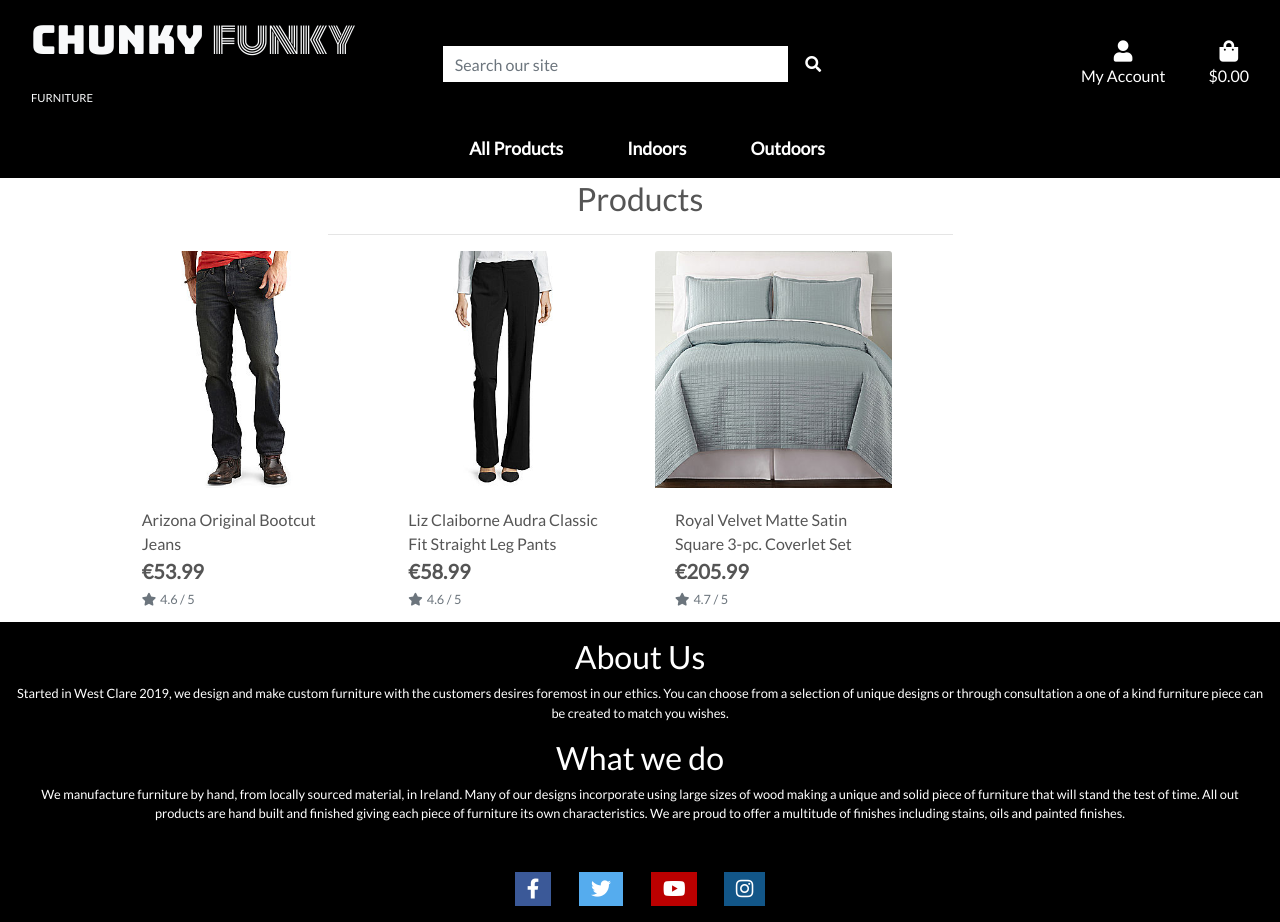
After one commit to VinceNolan999/chunky_funky, a Django app: page /products/ in a window 1280 px wide. The commit adds this page. Run offline with Django 3.2, Linux system fonts and the light colour scheme; data comes from the database, SQL or seed files in the repository; some libraries are stand-ins or nearby versions; some web fonts are replaced.

Commit message:
product page created

```diff
--- a/chunky_funky/urls.py
+++ b/chunky_funky/urls.py
@@ -23,4 +23,5 @@
     path('admin/', admin.site.urls),
     path('accounts/', include('allauth.urls')),
     path('', include('home.urls')),
+    path('products/', include('products.urls')),
     ] + static(settings.MEDIA_URL, document_root=settings.MEDIA_ROOT)
--- a/home/urls.py
+++ b/home/urls.py
@@ -1,10 +1,9 @@
 """
 Home app URL Configuration
 """
-from django.contrib import admin
 from django.urls import path
 from . import views
 
 urlpatterns = [
-    path('', views.index, name='home'),
+    path('', views.index, name='home')
 ]
--- a/products/models.py
+++ b/products/models.py
@@ -30,7 +30,7 @@
     name = models.CharField(max_length=254)
     description = models.TextField()
     price = models.DecimalField(max_digits=6, decimal_places=2)
-    rating = models.DecimalField(max_digits=6, decimal_places=2, null=True, blank=True)
+    rating = models.DecimalField(max_digits=6, decimal_places=1, null=True, blank=True)
     image_url = models.URLField(max_length=1024, null=True, blank=True)
     image = models.ImageField(null=True, blank=True)
 
--- /dev/null
+++ b/products/templates/products/products.html
@@ -0,0 +1,79 @@
+{% extends "base.html" %}
+{% load static %}
+
+{% block page_header %}
+    <div class="container header-container">
+        <div class="row">
+            <div class="col"></div>
+        </div>
+    </div>
+{% endblock %}
+
+{% block content %}
+    <div class="overlay"></div>
+    <div class="container-fluid">
+        <div class="row">
+            <div class="col text-center mt-3">
+                <h2 class="logo-font">Products</h2>
+                <hr class="w-50 mb-1">
+            </div>
+        </div>
+        <div class="row">
+            <div class="product-container col-10 offset-1">
+                <div class="row mt-1 mb-2"></div>
+                <div class="row">
+                    {% for product in products %}
+                        <div class="col-sm-6 col-md-6 col-lg-4 col-xl-3">
+                            <div class="card h-100 border-0">
+                                {% if product.image %}
+                                <a href="">
+                                    <img class="card-img-top img-fluid" src="{{ product.image.url }}" alt="{{ product.name }}">
+                                </a>
+                                {% else %}
+                                <a href="">
+                                    <img class="card-img-top img-fluid" src="{{ MEDIA_URL }}noimage.png" alt="{{ product.name }}">
+                                </a>
+                                {% endif %}
+                                <div class="card-body pb-0">
+                                    <p class="mb-0">{{ product.name }}</p>
+                                </div>
+                                <div class="card-footer bg-white pt-0 border-0 text-left">
+                                    <div class="row">
+                                        <div class="col">
+                                            <p class="lead mb-0 text-left font-weight-bold">€{{ product.price }}</p>
+                                            {% if product.rating %}
+                                                <small class="text-muted"><i class="fas fa-star mr-1"></i>{{ product.rating }} / 5</small>
+                                            {% else %}
+                                                <small class="text-muted">No Rating</small>
+                                            {% endif %}
+                                        </div>
+                                    </div>
+                                </div>
+                            </div>
+                        </div>
+                        {% if forloop.counter|divisibleby:1 %}
+                            <div class="col-12 d-sm-none mb-5">
+                                <hr>
+                            </div>
+                        {% endif %}
+                        {% if forloop.counter|divisibleby:2 %}
+                            <div class="col-12 d-none d-sm-block d-md-block d-lg-none mb-5">
+                                <hr>
+                            </div>
+                        {% endif %}
+                        {% if forloop.counter|divisibleby:3 %}
+                            <div class="col-12 d-none d-lg-block d-xl-none mb-5">
+                                <hr>
+                            </div>
+                        {% endif %}
+                        {% if forloop.counter|divisibleby:4 %}
+                            <div class="col-12 d-none d-xl-block mb-5">
+                                <hr>
+                            </div>
+                        {% endif %}
+                    {% endfor %}
+                </div>
+            </div>
+        </div>
+    </div>
+{% endblock %}
--- /dev/null
+++ b/products/urls.py
@@ -0,0 +1,9 @@
+"""
+Product app URL Configuration
+"""
+from django.urls import path
+from . import views
+
+urlpatterns = [
+    path('', views.all_products, name='products')
+]
--- a/products/views.py
+++ b/products/views.py
@@ -1,3 +1,16 @@
 from django.shortcuts import render
+from .models import Product
 
 # Create your views here.
+
+
+# All Products
+def all_products(request):
+    """ A view to return product page """
+    products = Product.objects.all()
+
+    context = {
+        'products': products,
+    }
+
+    return render(request, 'products/products.html', context)
--- a/static/css/base.css
+++ b/static/css/base.css
@@ -96,15 +96,6 @@
     font-size: 1rem;
 }
 
-/*--------------------------------About us---------------------*/
-.about-site {
-    background: black;
-    font-size: 2rem;
-}
-.about-site p {
-    font-size: 1rem;
-}
-
 /*--------------------------------Footer---------------------*/
 .footer-style {
 
@@ -157,6 +148,19 @@
     color: white;
 }
 
+/* -------------- product page  */
+.overlay{
+    height: 100%;
+    width: 100%;
+    top: 0;
+    left: 0;
+    position: fixed;
+    background: #fff;
+    z-index: -1;
+}
+
+
+
 /* -------------------------------- Media Queries */
 
 /* Slightly larger container on xl screens */
--- a/templates/includes/footer.html
+++ b/templates/includes/footer.html
@@ -1,4 +1,4 @@
-<div class="footer-style ">
+<div class="footer-style">
     <div class="footer-heading p-3">
         <h2>About Us</h2>
             <p>Started in West Clare 2019, we design and make custom furniture with the customers desires foremost in our ethics. You can choose from a selection of
```
